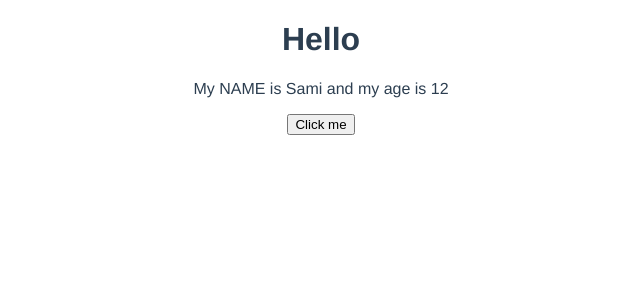
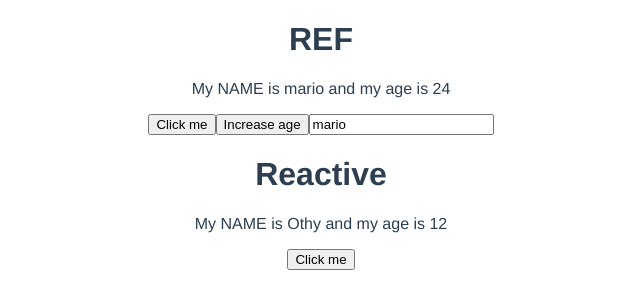
Before and after one commit to oelgoubi/Vue3-Composition-API, a Vue app: page / in a window 1280 px wide. Shown: the top 308 px of the page, without its empty margins (319-959 px from the left). Built offline with nearby package versions, Linux system fonts and the light colour scheme.

Commit message:
usage of refs and reactive

```diff
--- a/src/views/Home.vue
+++ b/src/views/Home.vue
@@ -1,13 +1,18 @@
 <template>
   <div class="home">
-    <h1>Hello</h1>
-    <p>My NAME is {{name}} and my age is {{age}}</p>
+    <h1>REF</h1>
+    <p>My NAME is {{ninja.name}} and my age is {{ninja.age}}</p>
     <button @click="handleClick">Click me</button>
+    <button @click="ninja.age++">Increase age</button>
+    <input type="text" v-model="ninja.name">
+    <h1>Reactive</h1>
+    <p>My NAME is {{ninja2.name}} and my age is {{ninja2.age}}</p>
+    <button @click="handleClick2">Click me</button>
   </div>
 </template>
 
 <script>
-import { ref } from "vue"
+import { ref,reactive } from "vue"
 export default {
   name: 'Home',
   // Setup Hook That execute before all the cycle hooks
@@ -16,14 +21,19 @@ export default {
     console.log('setup');
     //const p = ref(null);// p.value will be undefined untill we return it from the setup function
     // Ref is const but the value can change
-    const name = ref("Sami"), age = ref(12);
+    const ninja = ref({ name:'mario', age: 24 });
+    const ninja2 = reactive({ name:'Othy', age: 12 });// We can't use it with primitve values
 
     const handleClick = ()=>{
-      name.value = "Othy"
-      age.value = 22
+      ninja.value.name = "Othy"
+      ninja.value.age = 22
     }
 
-    return { name, age,handleClick }
+    const handleClick2 = ()=>{
+      ninja2.age = 69
+    }
+
+    return {ninja,handleClick,handleClick2,ninja2 }
 
   }
 }
```
